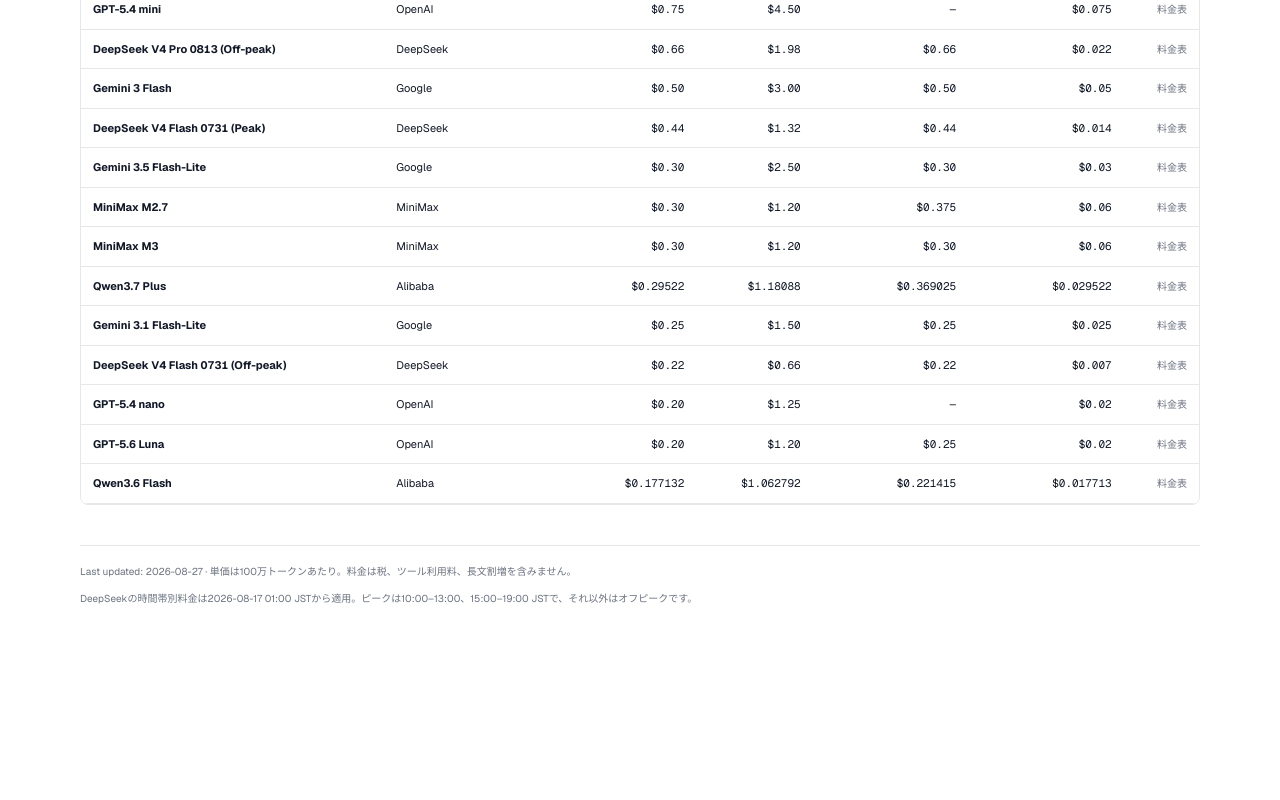
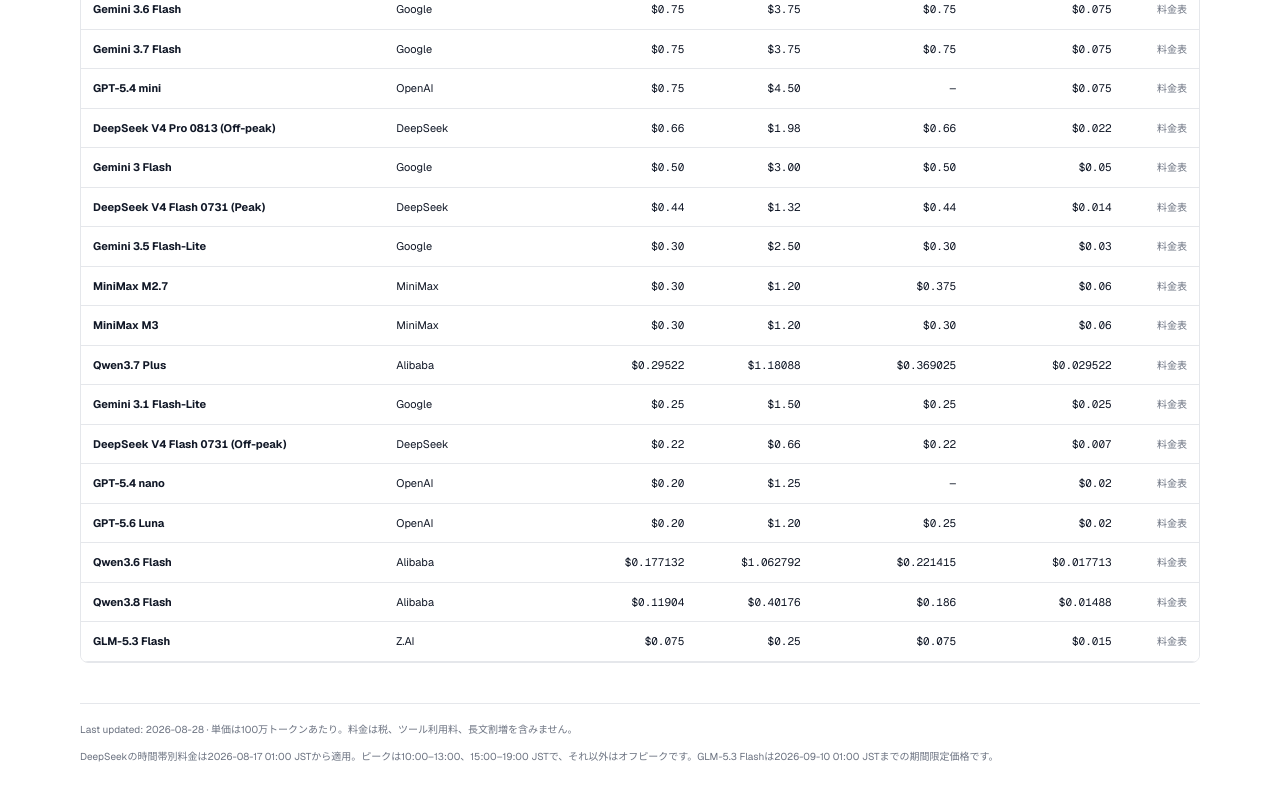
Before and after one commit to kody-takuya/AI-cost-comparison, a Next.js app: page / in a window 1280 px wide. Shown: the part 1410-2210 px from the top of the page. Before the commit the page ends 2056 px from the top, so only its background shows below. Built offline with nearby package versions, Linux system fonts and the light colour scheme.

Commit message:
feat: add Qwen 3.8 and GLM 5.3 pricing

```diff
--- a/data/pricing.json
+++ b/data/pricing.json
@@ -1,6 +1,6 @@
 {
-  "updatedAt": "2026-08-27",
-  "notice": "DeepSeekの時間帯別料金は2026-08-17 01:00 JSTから適用。ピークは10:00–13:00、15:00–19:00 JSTで、それ以外はオフピークです。",
+  "updatedAt": "2026-08-28",
+  "notice": "DeepSeekの時間帯別料金は2026-08-17 01:00 JSTから適用。ピークは10:00–13:00、15:00–19:00 JSTで、それ以外はオフピークです。GLM-5.3 Flashは2026-09-10 01:00 JSTまでの期間限定価格です。",
   "models": [
     {
       "id": "gpt-5.6-sol",
@@ -12,7 +12,7 @@
         "cacheWrite": 5,
         "cacheRead": 0.4
       },
-      "source": "https://developers.openai.com/api/docs/pricing"
+      "source": "https://developers.openai.com/api/docs/models/gpt-5.6-sol"
     },
     {
       "id": "gpt-5.6-terra",
@@ -339,6 +339,30 @@
       "source": "https://platform.kimi.ai/docs/pricing/chat-k26"
     },
     {
+      "id": "glm-5.3",
+      "provider": "Z.AI",
+      "name": "GLM-5.3",
+      "pricing": {
+        "input": 1.4,
+        "output": 4.4,
+        "cacheWrite": 1.4,
+        "cacheRead": 0.26
+      },
+      "source": "https://docs.z.ai/guides/overview/pricing"
+    },
+    {
+      "id": "glm-5.3-flash",
+      "provider": "Z.AI",
+      "name": "GLM-5.3 Flash",
+      "pricing": {
+        "input": 0.075,
+        "output": 0.25,
+        "cacheWrite": 0.075,
+        "cacheRead": 0.015
+      },
+      "source": "https://docs.z.ai/guides/overview/pricing"
+    },
+    {
       "id": "glm-5.2",
       "provider": "Z.AI",
       "name": "GLM-5.2",
@@ -435,6 +459,30 @@
       "source": "https://api-docs.deepseek.com/quick_start/pricing"
     },
     {
+      "id": "qwen3.8-max",
+      "provider": "Alibaba",
+      "name": "Qwen3.8 Max",
+      "pricing": {
+        "input": 1.7856,
+        "output": 5.3568,
+        "cacheWrite": 2.232,
+        "cacheRead": 0.1488
+      },
+      "source": "https://help.aliyun.com/en/model-studio/qwen3-8-max"
+    },
+    {
+      "id": "qwen3.8-flash",
+      "provider": "Alibaba",
+      "name": "Qwen3.8 Flash",
+      "pricing": {
+        "input": 0.11904,
+        "output": 0.40176,
+        "cacheWrite": 0.186,
+        "cacheRead": 0.01488
+      },
+      "source": "https://help.aliyun.com/en/model-studio/qwen3-8-flash"
+    },
+    {
       "id": "qwen3.7-max",
       "provider": "Alibaba",
       "name": "Qwen3.7 Max",
--- a/scripts/update-pricing.mjs
+++ b/scripts/update-pricing.mjs
@@ -66,6 +66,43 @@
   };
 }
 
+let cnyUsdRatePromise;
+async function getCnyUsdRate() {
+  cnyUsdRatePromise ??= fetch(
+    "https://api.frankfurter.dev/v1/latest?base=CNY&symbols=USD",
+  )
+    .then((response) => {
+      if (!response.ok) throw new Error(`CNY/USD rate: ${response.status}`);
+      return response.json();
+    })
+    .then((exchange) => Number(exchange?.rates?.USD));
+  const rate = await cnyUsdRatePromise;
+  if (!rate) throw new Error("CNY/USD rate not found");
+  return rate;
+}
+
+function qwenChinaRates(text, modelName) {
+  const lowerText = text.toLowerCase();
+  const modelStart = lowerText.indexOf(modelName.toLowerCase());
+  const billingStart = lowerText.indexOf("billing item", modelStart);
+  const singaporeStart = lowerText.indexOf("singapore", billingStart);
+  if (modelStart < 0 || billingStart < 0 || singaporeStart < 0) {
+    throw new Error(`${modelName} China pricing section not found`);
+  }
+  const segment = text.slice(billingStart, singaporeStart);
+  const find = (pattern, label) => {
+    const value = Number(segment.match(pattern)?.[1]);
+    if (!value) throw new Error(`${modelName} ${label} price not found`);
+    return value;
+  };
+  return {
+    input: find(/(?:^|\s)Input\s+([\d.]+)\s+Per/i, "input"),
+    output: find(/(?:^|\s)Output\s+([\d.]+)\s+Per/i, "output"),
+    cacheWrite: find(/Explicit Cache Creation\s+([\d.]+)/i, "cache creation"),
+    cacheRead: find(/Explicit Cache (?:Read|Hit)\s+([\d.]+)/i, "cache read"),
+  };
+}
+
 function parseIntroductoryGeminiFlashRates(segment, id) {
   const standard = segment.slice(0, segment.indexOf("Batch"));
   const rowPrices = (startLabel, endLabel) => {
@@ -96,8 +133,11 @@
 const checks = [
   {
     id: "gpt-5.6-sol",
-    url: "https://developers.openai.com/api/docs/pricing",
-    parse: (text) => parseOpenAIPricingRow(text, "gpt-5.6-sol"),
+    url: "https://developers.openai.com/api/docs/models/gpt-5.6-sol",
+    parse: (text) => {
+      const pricing = parseOpenAITextRates(text, "GPT-5.6 Sol");
+      return { ...pricing, cacheWrite: pricing.input * 1.25 };
+    },
   },
   {
     id: "gpt-5.6-terra",
@@ -306,6 +346,33 @@
     },
   },
   {
+    id: "glm-5.3",
+    url: "https://docs.z.ai/guides/overview/pricing",
+    parse: (text) => {
+      const match = text.match(
+        /GLM-5\.3\s+\$([\d.]+)\s+\$([\d.]+)\s+Limited-time Free\s+\$([\d.]+)/,
+      );
+      if (!match) throw new Error("GLM-5.3 prices not found");
+      const input = Number(match[1]);
+      return { input, cacheRead: Number(match[2]), cacheWrite: input, output: Number(match[3]) };
+    },
+  },
+  {
+    id: "glm-5.3-flash",
+    url: "https://docs.z.ai/guides/overview/pricing",
+    parse: (text) => {
+      const match = text.match(
+        /GLM-5\.3-Flash\s+\$([\d.]+)\s+\$([\d.]+)\s+\$([\d.]+)\s+\$([\d.]+)\s+Limited-time Free\s+\$([\d.]+)\s+\$([\d.]+)/,
+      );
+      if (!match) throw new Error("GLM-5.3 Flash prices not found");
+      const promoActive = Date.now() < Date.parse("2026-09-09T16:00:00Z");
+      const input = Number(promoActive ? match[2] : match[1]);
+      const cacheRead = Number(promoActive ? match[4] : match[3]);
+      const output = Number(promoActive ? match[6] : match[5]);
+      return { input, cacheRead, cacheWrite: input, output };
+    },
+  },
+  {
     id: "glm-5.2",
     url: "https://docs.z.ai/guides/overview/pricing",
     parse: (text) => {
@@ -355,15 +422,41 @@
     },
   },
   {
+    id: "qwen3.8-max",
+    url: "https://help.aliyun.com/en/model-studio/qwen3-8-max",
+    parse: async (text) => {
+      const cny = qwenChinaRates(text, "qwen3.8-max");
+      const rate = await getCnyUsdRate();
+      return {
+        input: cny.input * rate,
+        output: cny.output * rate,
+        cacheWrite: cny.cacheWrite * rate,
+        cacheRead: cny.cacheRead * rate,
+      };
+    },
+  },
+  {
+    id: "qwen3.8-flash",
+    url: "https://help.aliyun.com/en/model-studio/qwen3-8-flash",
+    parse: async (text) => {
+      const cny = qwenChinaRates(text, "qwen3.8-flash");
+      const rate = await getCnyUsdRate();
+      return {
+        input: cny.input * rate,
+        output: cny.output * rate,
+        cacheWrite: cny.cacheWrite * rate,
+        cacheRead: cny.cacheRead * rate,
+      };
+    },
+  },
+  {
     id: "qwen3.7-max",
     url: "https://help.aliyun.com/en/model-studio/model-pricing",
     parse: async (text) => {
       const segment = text.slice(text.indexOf("qwen3.7-max"), text.indexOf("qwen3.7-max-2026-06-08"));
       const cny = [...segment.matchAll(/CNY\s*([\d.]+)/gi)].map((match) => Number(match[1]));
       if (cny.length < 2) throw new Error("Qwen3.7 Max prices not found");
-      const exchange = await fetch("https://api.frankfurter.dev/v1/latest?base=CNY&symbols=USD").then((response) => response.json());
-      const rate = Number(exchange?.rates?.USD);
-      if (!rate) throw new Error("CNY/USD rate not found");
+      const rate = await getCnyUsdRate();
       const input = cny[0] * rate;
       const output = cny[1] * rate;
       return { input, output, cacheWrite: input * 1.25, cacheRead: input * 0.1 };
```
Also changed, not shown: 1 other file (tests, documents, lock files or other folders).
